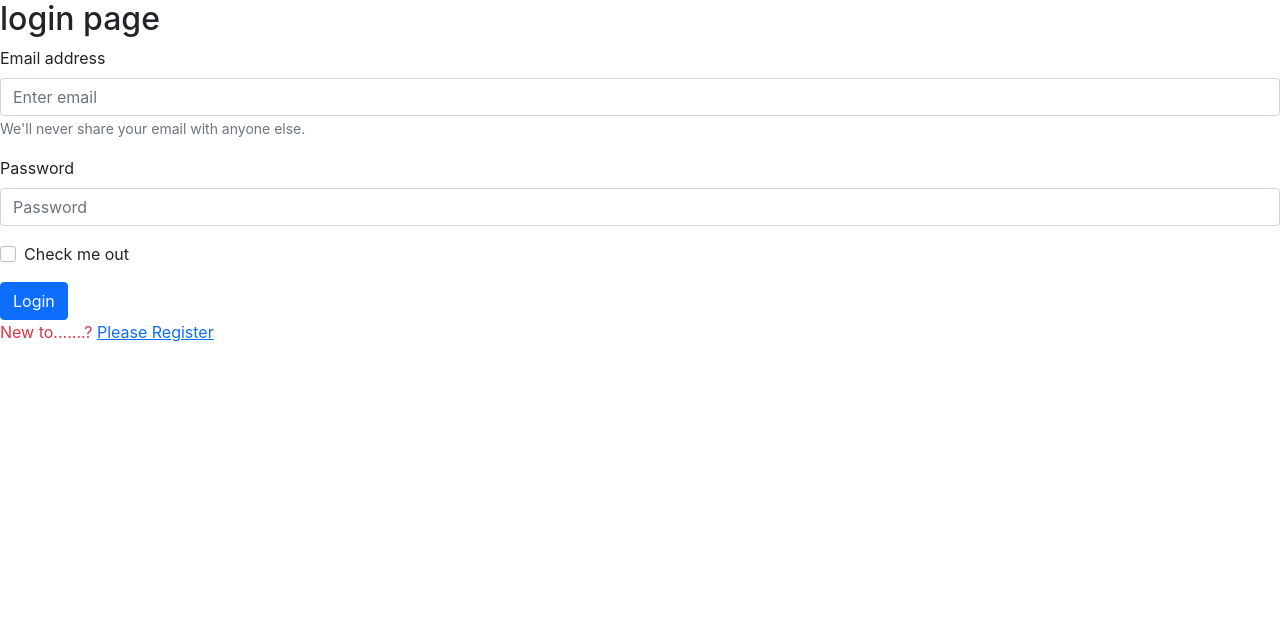
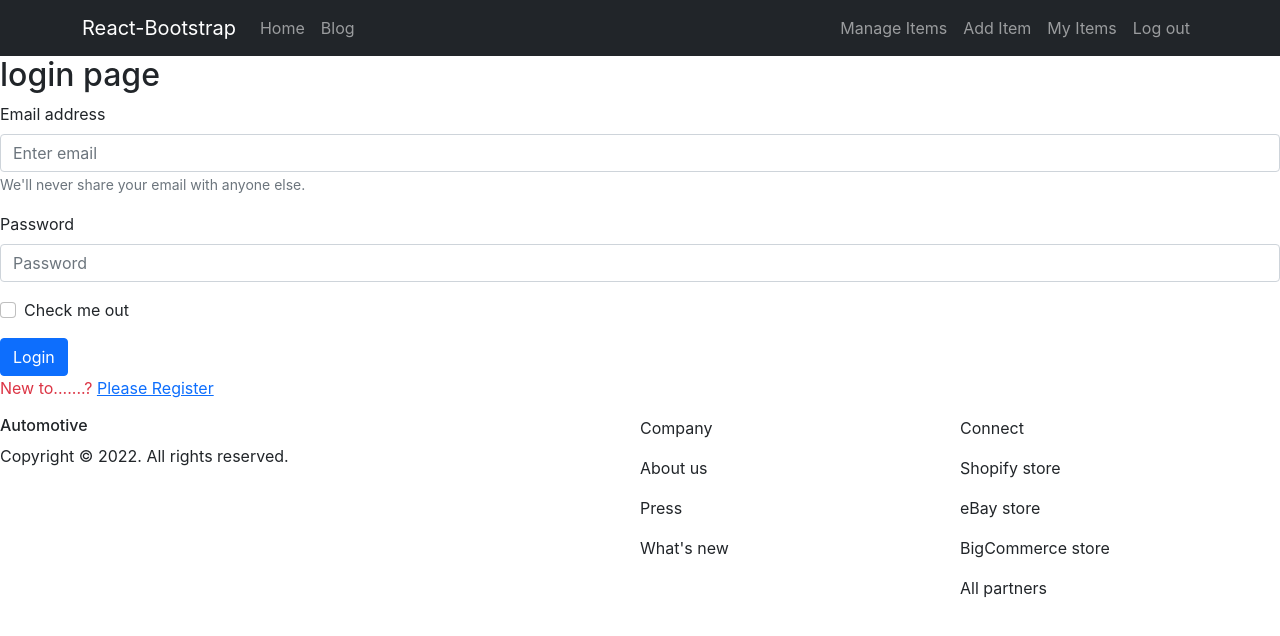
Before and after one commit to Tanimismat/a-11-warehouse-management, a React (Create React App) app: page /login in a window 1280 px wide. Shown: the top 636 px of the page. Built offline with nearby package versions, Linux system fonts and the light colour scheme; no server answers; sample sign-in values are in the browser's storage.

Commit message:
login implemented

```diff
--- a/src/App.js
+++ b/src/App.js
@@ -1,17 +1,25 @@
 import { Route, Routes } from 'react-router-dom';
+import Footer from './Components/HomePage/Footer';
+import Header from './Components/HomePage/Header';
 import Home from './Components/HomePage/Home';
 import ItemDetail from './Components/ItemDetail';
 import Login from './Components/Login';
 import NotFound from './Components/NotFound';
 import Register from './Components/Register';
+import RequireAuth from './Components/RequireAuth';
 
 function App() {
   return (
     <div >
+      <Header></Header>
       <Routes>
         <Route path='/' element={<Home />}></Route>
         <Route path='/home' element={<Home />}></Route>
-        <Route path='/inventory/:id' element={<ItemDetail />}></Route>
+        <Route path='/inventory/:id' element={
+          <RequireAuth>
+            <ItemDetail />
+          </RequireAuth>
+        }></Route>
         <Route path='/manage' element={<ItemDetail />}></Route>
         {/* <Route path='/add' element={}></Route>
         <Route path='/myitems' element={} ></Route> */}
@@ -19,6 +27,7 @@ function App() {
         <Route path='/register' element={<Register />}></Route>
         <Route path='*' element={<NotFound />}></Route>
       </Routes>
+      <Footer></Footer>
     </div>
   );
 }
--- a/src/Components/HomePage/Header.js
+++ b/src/Components/HomePage/Header.js
@@ -1,13 +1,23 @@
+import { signOut } from 'firebase/auth';
 import React from 'react';
 import { Container, Nav, Navbar } from 'react-bootstrap';
+import { useAuthState } from 'react-firebase-hooks/auth';
 import { Link } from 'react-router-dom';
+import auth from '../../firebase.init';
 
 const Header = () => {
+
+    const [user] = useAuthState(auth);
+
+    const handleLogOut = () => {
+        signOut(auth)
+    }
+
     return (
         <>
             <Navbar sticky='top' collapseOnSelect expand="lg" bg="dark" variant="dark">
                 <Container>
-                    <Navbar.Brand href="#home">React-Bootstrap</Navbar.Brand>
+                    <Navbar.Brand as={Link} to="/home">React-Bootstrap</Navbar.Brand>
                     <Navbar.Toggle aria-controls="responsive-navbar-nav" />
                     <Navbar.Collapse id="responsive-navbar-nav">
                         <Nav className="me-auto">
@@ -23,12 +33,17 @@ const Header = () => {
                         <Nav>
                             <Nav.Link as={Link} to="/myitems">My Items</Nav.Link>
                         </Nav>
-                        <Nav>
-                            <Nav.Link as={Link} to="/login">Log in</Nav.Link>
-                        </Nav>
-                        <Nav>
-                            <Nav.Link as={Link} to="/logout">Log out</Nav.Link>
-                        </Nav>
+
+                        {
+                            user ?
+                                <Nav>
+                                    <Nav.Link onClick={handleLogOut} as={Link} to="/logout">Log out</Nav.Link>
+                                </Nav>
+                                :
+                                <Nav>
+                                    <Nav.Link as={Link} to="/login">Log in</Nav.Link>
+                                </Nav>}
+
                     </Navbar.Collapse>
                 </Container>
             </Navbar>
--- a/src/Components/HomePage/Home.js
+++ b/src/Components/HomePage/Home.js
@@ -7,11 +7,11 @@ import InventorySection from './InventorySection';
 const Home = () => {
     return (
         <div>
-            <Header></Header>
+
             <Banner></Banner>
             <InventorySection></InventorySection>
             <button className='d-block mx-auto'>Manage Inventories</button>
-            <Footer></Footer>
+
         </div>
     );
 };
--- a/src/Components/Login.js
+++ b/src/Components/Login.js
@@ -1,8 +1,17 @@
 import React, { useRef } from 'react';
 import { Button, Form } from 'react-bootstrap';
+import { useSignInWithEmailAndPassword } from 'react-firebase-hooks/auth';
 import { Link, useNavigate } from 'react-router-dom';
+import auth from '../firebase.init';
 
 const Login = () => {
+    const [
+        signInWithEmailAndPassword,
+        user,
+        loading,
+        error,
+    ] = useSignInWithEmailAndPassword(auth);
+
 
     const emailRef = useRef('');
     const passwordRef = useRef('');
@@ -15,9 +24,15 @@ const Login = () => {
         const email = emailRef.current.value;
         const password = passwordRef.current.value;
         console.log(email, password)
+
+        signInWithEmailAndPassword(email, password);
     }
     const navigateToRegister = () => {
         navigate('/register')
+    }
+
+    if (user) {
+        navigate('/home')
     }
 
     return (
--- a/src/Components/Register.js
+++ b/src/Components/Register.js
@@ -25,6 +25,9 @@ const Register = () => {
         console.log(email, password);
 
         createUserWithEmailAndPassword(email, password);
+    }
+    if (user) {
+        navigate('/home')
     }
 
     const navigateToLogin = () => {
--- /dev/null
+++ b/src/Components/RequireAuth.js
@@ -0,0 +1,17 @@
+import React from 'react';
+import { useAuthState } from 'react-firebase-hooks/auth';
+import { Navigate, useLocation } from 'react-router-dom';
+import auth from '../firebase.init';
+
+const RequireAuth = ({ children }) => {
+
+    const [user] = useAuthState(auth);
+    const location = useLocation();
+
+    if (!user) {
+        return <Navigate to="/login" state={{ from: location }} replace />;
+    }
+    return children;
+};
+
+export default RequireAuth;
```
